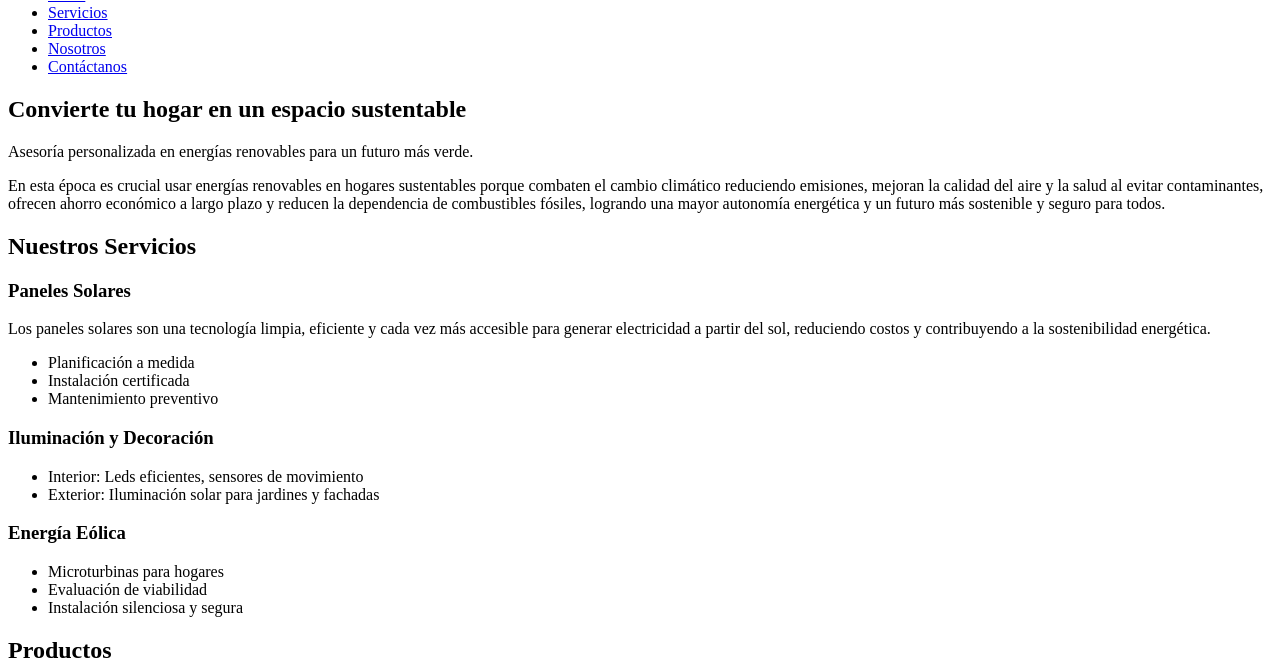
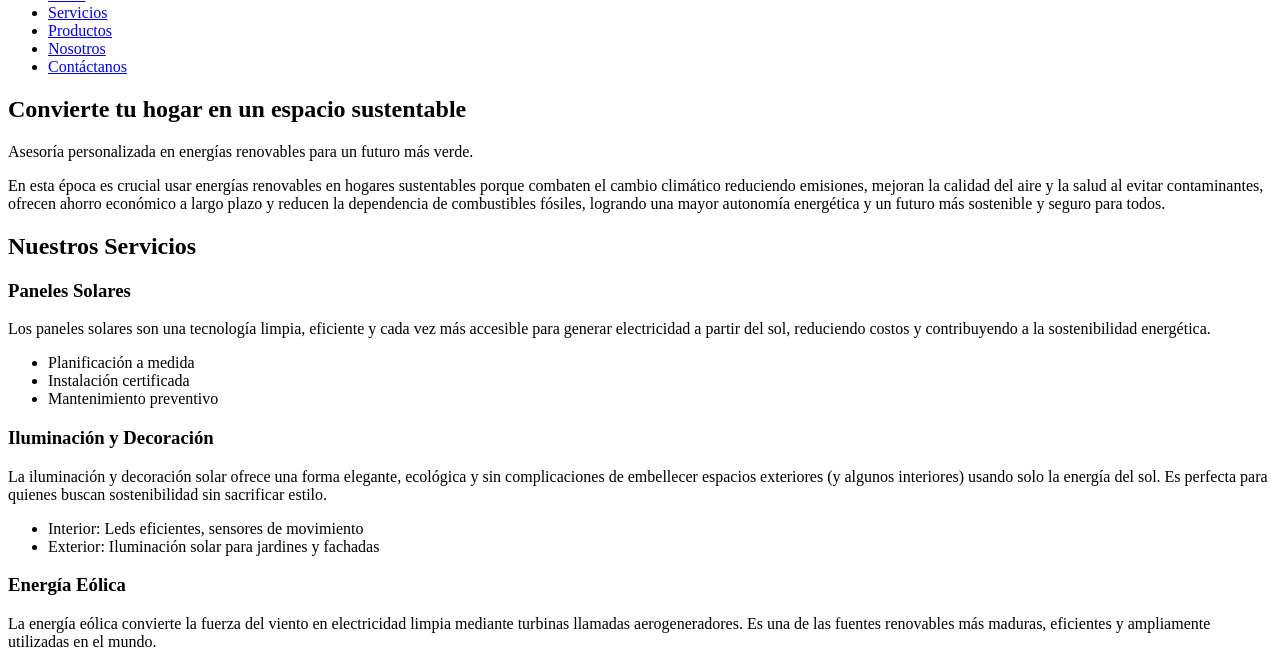
Before and after one commit to cristinastepfanie-create/EnergiasLimpiasyRenovables, a plain HTML site: page index.html in a window 1280 px wide. Shown: the part 129-796 px from the top of the page. Drawn offline with Linux system fonts and the light colour scheme.

Commit message:
Iluminación y Decoración solares
descripcion

```diff
--- a/index.html
+++ b/index.html
@@ -53,6 +53,7 @@
         </div>
         <div class="servicio-card">
           <h3>Iluminación y Decoración</h3>
+          <p>La iluminación y decoración solar ofrece una forma elegante, ecológica y sin complicaciones de embellecer espacios exteriores (y algunos interiores) usando solo la energía del sol. Es perfecta para quienes buscan sostenibilidad sin sacrificar estilo.</p>
           <ul>
             <li>Interior: Leds eficientes, sensores de movimiento</li>
             <li>Exterior: Iluminación solar para jardines y fachadas</li>
@@ -60,6 +61,7 @@
         </div>
         <div class="servicio-card">
           <h3>Energía Eólica</h3>
+          <p>La energía eólica convierte la fuerza del viento en electricidad limpia mediante turbinas llamadas aerogeneradores. Es una de las fuentes renovables más maduras, eficientes y ampliamente utilizadas en el mundo.</p>
           <ul>
             <li>Microturbinas para hogares</li>
             <li>Evaluación de viabilidad</li>
```
